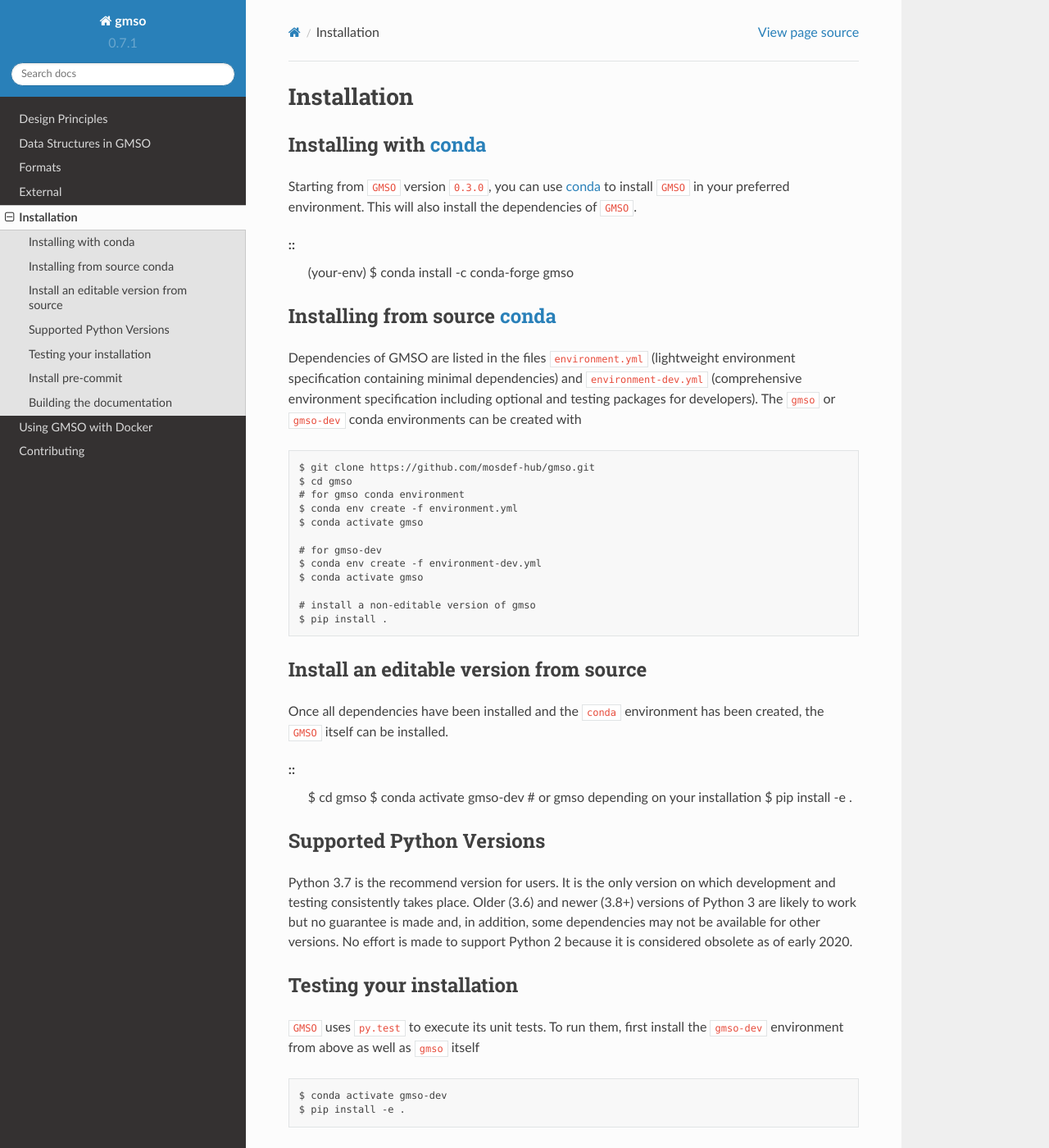
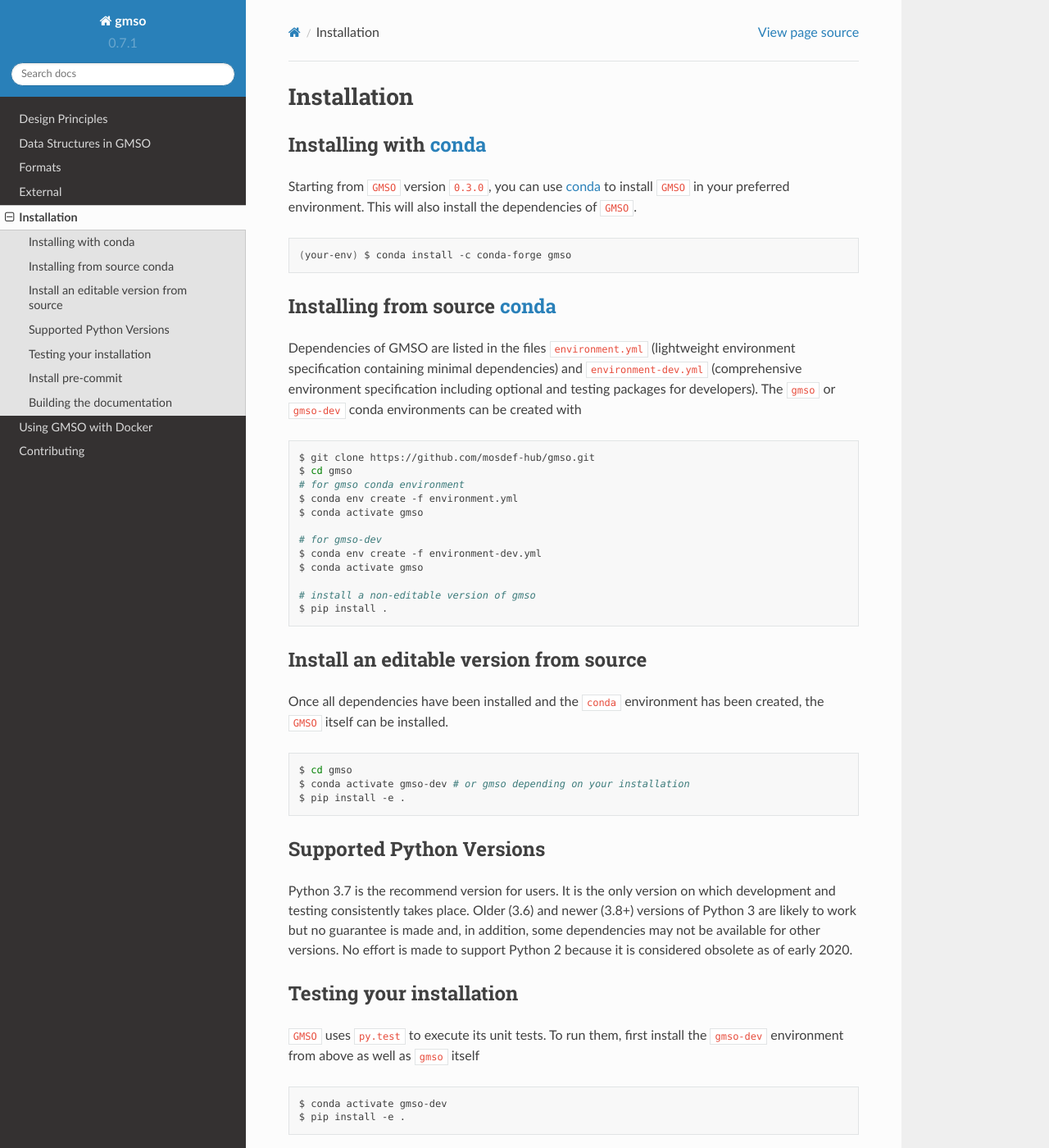
Before and after one commit to mosdef-hub/gmso, a Sphinx documentation site: the page built from docs/installation.rst, in a window 1280 px wide and 1400 px high. Shown: the whole window at 82% size. Built offline with Sphinx 7.4.7 and the Read the Docs theme 2.0.0, drawn with Linux system fonts in a browser that asks for light colours; some of the changed text lies outside the part shown.

Commit message:
Use proper code-blocks section in installation.rst

```diff
--- a/docs/installation.rst
+++ b/docs/installation.rst
@@ -7,7 +7,8 @@ Installing with `conda <https://repo.anaconda.com/miniconda>`__
 
 Starting from ``GMSO`` version ``0.3.0``, you can use `conda <https//repo.anaconda.com/miniconda>`_ to install ``GMSO`` in your preferred environment. This will also install the dependencies of ``GMSO``.
 
-::
+.. code-block:: bash
+
     (your-env) $ conda install -c conda-forge gmso
 
 
@@ -16,7 +17,8 @@ Installing from source `conda <https://repo.anaconda.com/miniconda>`__
 
 Dependencies of GMSO are listed in the files ``environment.yml`` (lightweight environment specification containing minimal dependencies) and ``environment-dev.yml`` (comprehensive environment specification including optional and testing packages for developers).
 The ``gmso`` or ``gmso-dev`` conda environments can be created with
-::
+
+.. code-block:: bash
 
     $ git clone https://github.com/mosdef-hub/gmso.git
     $ cd gmso
@@ -38,7 +40,8 @@ Install an editable version from source
 
 Once all dependencies have been installed and the ``conda`` environment has been created, the ``GMSO`` itself can be installed.
 
-::
+.. code-block:: bash
+
     $ cd gmso
     $ conda activate gmso-dev # or gmso depending on your installation
     $ pip install -e .
@@ -57,25 +60,31 @@ Testing your installation
 -------------------------
 
 ``GMSO`` uses ``py.test`` to execute its unit tests. To run them, first install the ``gmso-dev`` environment from above as well as ``gmso`` itself
-::
+
+.. code-block:: bash
 
     $ conda activate gmso-dev
     $ pip install -e .
 
 And then run the tests with the ``py.test`` executable:
 
-::
+.. code-block:: bash
+
     $ py.test -v
 
 Install pre-commit
 ------------------
 
 We use [pre-commit](https://pre-commit.com/) to automatically handle our code formatting and this package is included in the dev environment.
-With the ``gmso-dev`` conda environment active, pre-commit can be installed locally as a git hook by running::
+With the ``gmso-dev`` conda environment active, pre-commit can be installed locally as a git hook by running
+
+.. code-block:: bash
 
     $ pre-commit install
 
-And (optional) all files can be checked by running::
+And (optional) all files can be checked by running
+
+.. code-block:: bash
 
     $ pre-commit run --all-files
 
```
